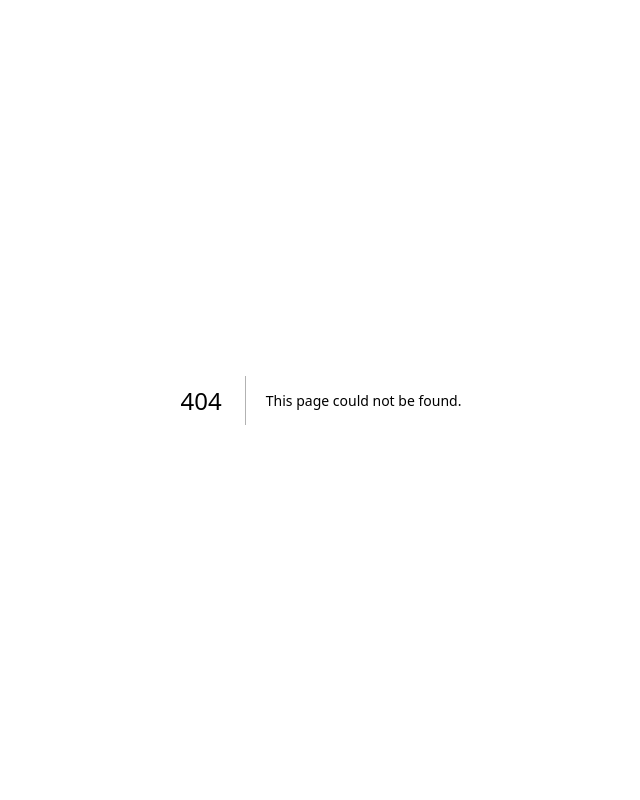
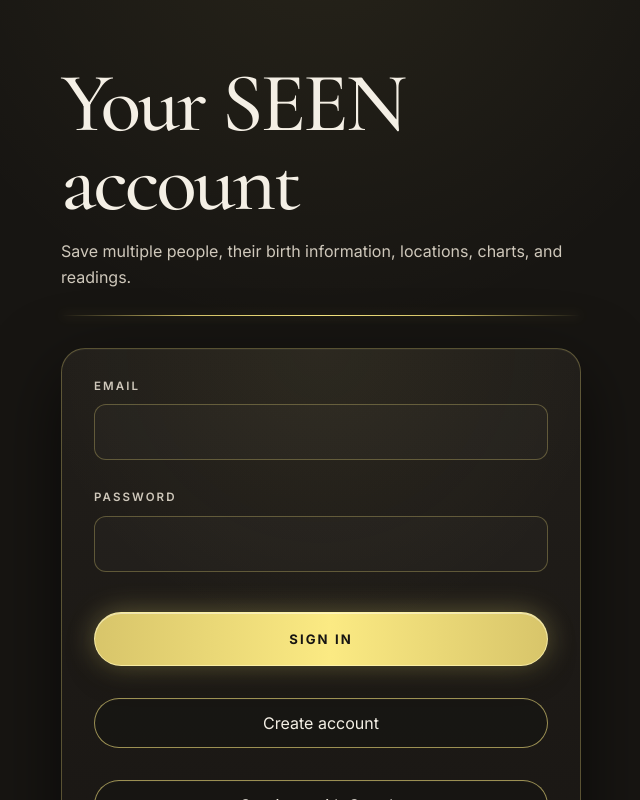
Before and after one commit to seanmphelps-ai/seen-universe, a Next.js app: page /auth in a window 1280 px wide. Before the commit this address had no page. Shown: the top 800 px of the page, without its empty margins (319-959 px from the left). Built offline with nearby package versions, Linux system fonts and the light colour scheme.

Commit message:
Add persistent user accounts and saved people

```diff
--- /dev/null
+++ b/app/auth/page.tsx
@@ -0,0 +1,91 @@
+'use client';
+
+import { FormEvent, useState } from 'react';
+import { createClient } from '../../lib/supabase/client';
+
+export default function AuthPage() {
+  const [email, setEmail] = useState('');
+  const [password, setPassword] = useState('');
+  const [message, setMessage] = useState('');
+  const [working, setWorking] = useState(false);
+
+  async function authenticate(mode: 'signin' | 'signup') {
+    setWorking(true);
+    setMessage('');
+
+    try {
+      const supabase = createClient();
+      const result = mode === 'signup'
+        ? await supabase.auth.signUp({
+            email,
+            password,
+            options: { emailRedirectTo: `${window.location.origin}/auth/callback` },
+          })
+        : await supabase.auth.signInWithPassword({ email, password });
+
+      if (result.error) throw result.error;
+      if (mode === 'signup' && !result.data.session) {
+        setMessage('Check your email to confirm your account.');
+      } else {
+        window.location.assign('/account');
+      }
+    } catch (error) {
+      setMessage(error instanceof Error ? error.message : 'Account access failed.');
+    } finally {
+      setWorking(false);
+    }
+  }
+
+  async function handleSubmit(event: FormEvent<HTMLFormElement>) {
+    event.preventDefault();
+    await authenticate('signin');
+  }
+
+  async function socialSignIn(provider: 'google' | 'apple') {
+    setMessage('');
+    try {
+      const supabase = createClient();
+      const { error } = await supabase.auth.signInWithOAuth({
+        provider,
+        options: { redirectTo: `${window.location.origin}/auth/callback` },
+      });
+      if (error) throw error;
+    } catch (error) {
+      setMessage(error instanceof Error ? error.message : 'Account access failed.');
+    }
+  }
+
+  return (
+    <main className="seenFlowPage">
+      <section className="seenFlowShell" aria-labelledby="account-access-title">
+        <header className="seenFlowHeader">
+          <h1 id="account-access-title" className="seenDisplayLarge">Your SEEN account</h1>
+          <p className="seenFlowIntroduction">
+            Save multiple people, their birth information, locations, charts, and readings.
+          </p>
+          <div className="seenDivider" aria-hidden="true" />
+        </header>
+
+        <form className="seenPanel seenFlowForm" onSubmit={handleSubmit}>
+          <div className="seenField">
+            <label className="seenLabel" htmlFor="account-email">Email</label>
+            <div className="seenInputFrame">
+              <input id="account-email" className="seenInput" type="email" autoComplete="email" required value={email} onChange={(event) => setEmail(event.target.value)} />
+            </div>
+          </div>
+          <div className="seenField">
+            <label className="seenLabel" htmlFor="account-password">Password</label>
+            <div className="seenInputFrame">
+              <input id="account-password" className="seenInput" type="password" autoComplete="current-password" minLength={8} required value={password} onChange={(event) => setPassword(event.target.value)} />
+            </div>
+          </div>
+          {message && <p className="seenFieldSupport" role="status">{message}</p>}
+          <button className="seenButtonPrimary" type="submit" disabled={working}>Sign in</button>
+          <button className="seenButtonSecondary" type="button" disabled={working} onClick={() => authenticate('signup')}>Create account</button>
+          <button className="seenButtonSecondary" type="button" onClick={() => socialSignIn('google')}>Continue with Google</button>
+          <button className="seenButtonSecondary" type="button" onClick={() => socialSignIn('apple')}>Continue with Apple</button>
+        </form>
+      </section>
+    </main>
+  );
+}
```
